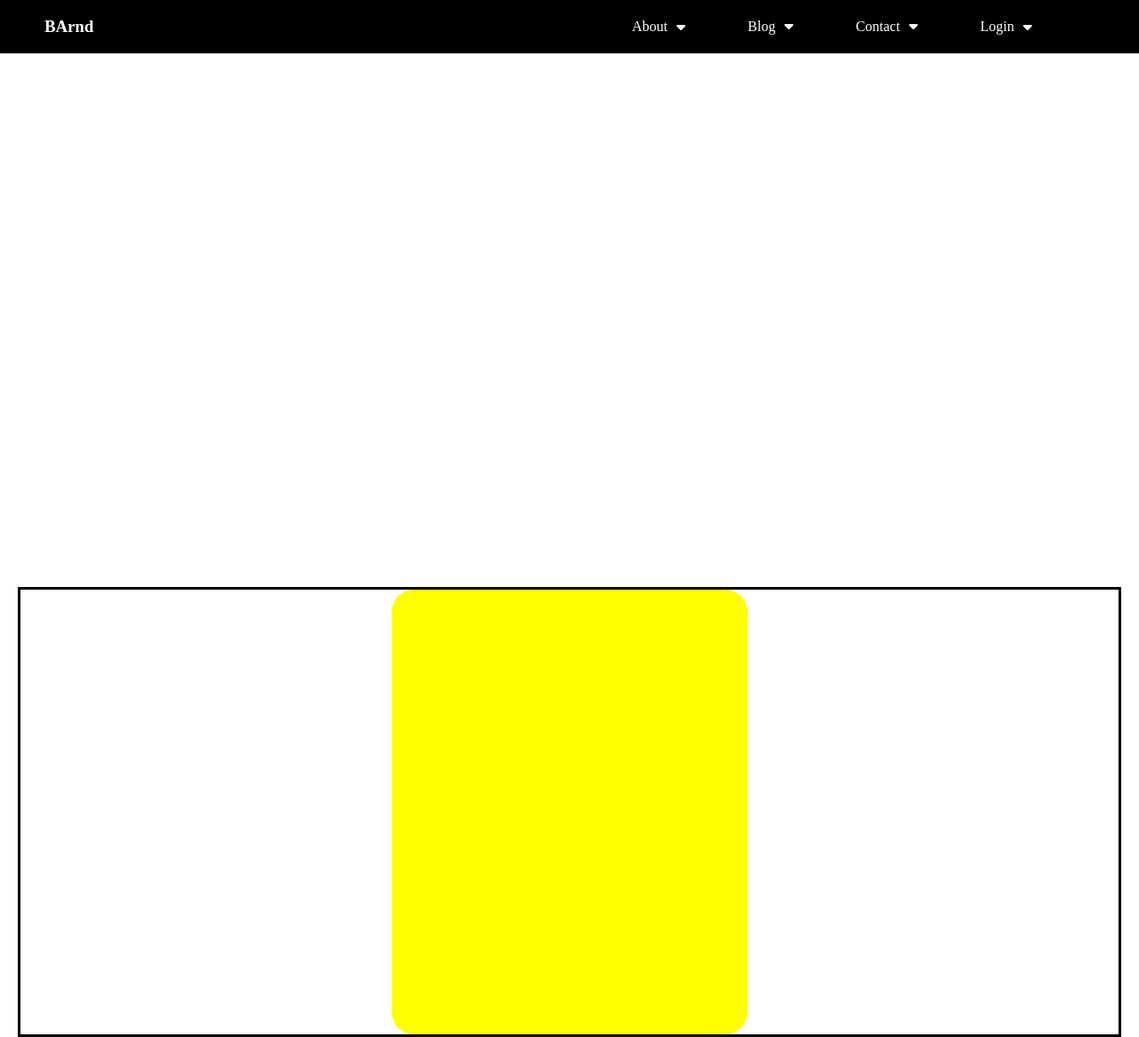
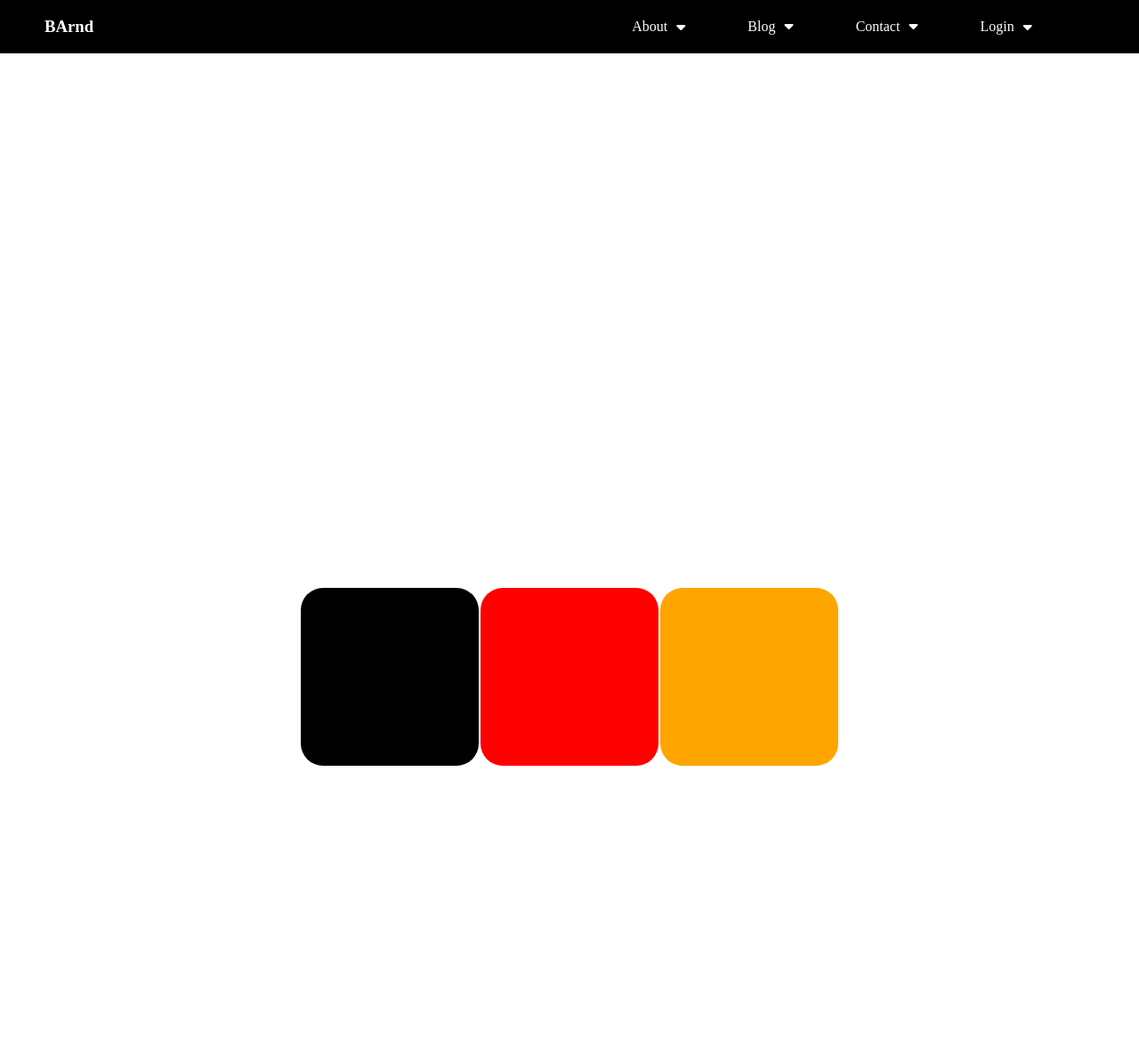
Before and after one commit to adeelnasirk/jsprojects, a plain HTML site: page index.html in a window 1280 px wide. Shown: the whole page at 89% size. Drawn offline with Linux system fonts and the light colour scheme.

Commit message:
update scroll ani

```diff
--- a/index.html
+++ b/index.html
@@ -36,6 +36,12 @@
         <div class="box">
 
         </div>
+        <div class="box">
+
+        </div>
+        <div class="box">
+
+        </div>
     </section>
 
 </body>
--- a/index.js
+++ b/index.js
@@ -1,9 +1,14 @@
+    /* navbar toggle */
 let links = document.getElementById('links');
 let bar = document.getElementById('bar-icon');
+
+/*     drop down nav manu */
 let navAbout = document.querySelector(".about");
 let aboutMenu = document.querySelector(".about-menu");
 
 
+
+    /* responsive navbar for mobile  */
 bar.addEventListener('click', function (event) {
     links.classList.toggle('active');
 });
@@ -14,8 +19,10 @@ document.addEventListener('click', function (event) {
     }
 })
 
+
+    /* Drop Down nnavbar Menu */
 navAbout.addEventListener('mouseover', function(){
-    aboutMenu.classList.add("show")
+    aboutMenu.classList.add("show");
 });
 
 document.addEventListener('mouseover', function (event) {
@@ -23,3 +30,19 @@ document.addEventListener('mouseover', function (event) {
         aboutMenu.classList.remove('show')
     };
 })
+
+
+ // On Scroll Animation
+window.addEventListener('load', function () {
+    const boxEl = document.querySelectorAll('.box');
+
+    const observer = new IntersectionObserver((entries) => {
+        entries.forEach((entry) => {
+            if (entry.isIntersecting) {
+                entry.target.classList.add('show-box'); // ✅ Fix here
+            }
+        });
+    }, { threshold: 0.1 });  //threshold: 1 means 100% of target is visible
+
+    boxEl.forEach((el)=> observer.observe(el));//observe box el use for each is element is more
+});
--- a/style.css
+++ b/style.css
@@ -16,6 +16,7 @@ body{
     top: 0;
     padding: 0 50px;
     height: 60px;
+    z-index: 999;
 }
 .nav a{
     color: #fff;
@@ -146,16 +147,45 @@ body{
 /* Scroll Animation */
 
 .hero{
-    margin: 20px;
+
     margin-top: 600px;
-    border:solid black;
+    height: 100vh;
     display: flex;
     justify-content: center;
 }
 .box{
-    height: 500px;
-    width: 400px;
-    background-color: yellow;
+    height: 200px;
+    width: 200px;
+    background-color:black;
     border-radius: 25px;
-    transition: ease-in 2s;
+    transition: ease-in-out 0.5s;
+    transform: translateX(-100%);
+    opacity: 0;
+    z-index: 3;
+    margin: 1px;
+    transition-delay: 100ms;
 }
+
+.box:nth-child(2){
+    background-color: red;
+    transition-delay: 200ms;
+    transform: translateX(-200%);
+
+    z-index: 2;
+
+
+}
+
+.box:nth-child(3){
+    background-color: orange;
+    transition-delay: 300ms;
+    transform: translateX(-300%);
+    z-index: 1;
+
+
+}
+
+.show-box{
+    opacity: 1;
+    transform: translateX(0) !important;
+}
```
